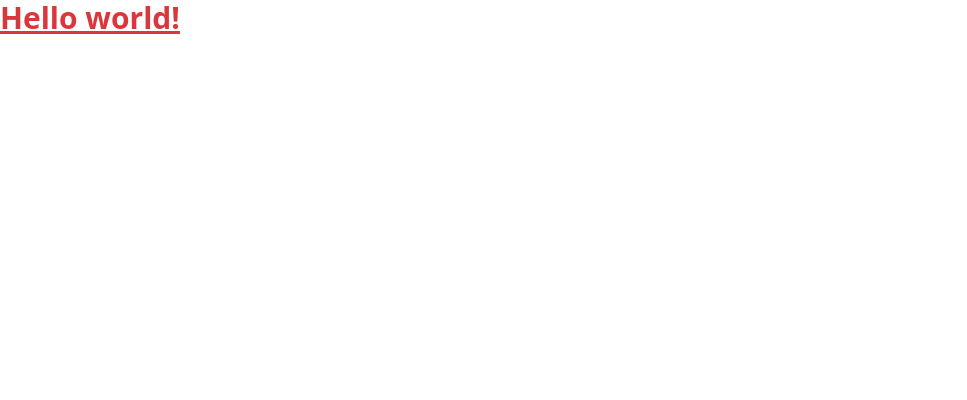
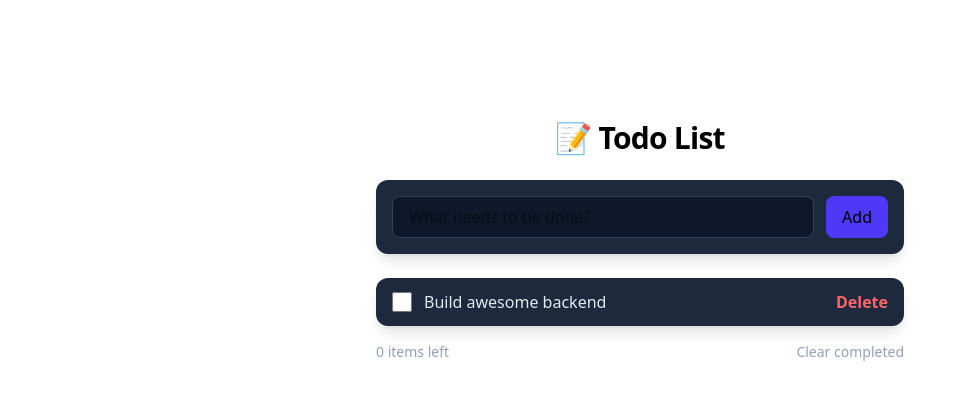
Before and after one commit to CodeWithMe569/todo-list, a plain HTML site: page frontend/index.html in a window 1280 px wide. Shown: the whole page, without its empty margins (0-967 px from the left). Drawn offline with nearby package versions, Linux system fonts and the light colour scheme.

Commit message:
feat(ui): implement todo list interface

```diff
--- a/frontend/index.html
+++ b/frontend/index.html
@@ -1,5 +1,6 @@
 <!doctype html>
 <html>
+
 <head>
   <meta charset="UTF-8" />
   <meta name="viewport" content="width=device-width, initial-scale=1.0" />
@@ -10,11 +11,67 @@
       }
     </style>
 </head>
-  <body>
-    <h1 class="text-3xl font-bold underline text-clifford">
-      Hello world!
+
+<body class="min-h-screen flex items-start justify-center pt-24">
+
+  <div class="w-full max-w-xl p-6">
+
+    <!-- Header -->
+
+    <h1 class="text-3xl font-semibold mb-6 text-center tracking-tight">
+      📝 Todo List
     </h1>
+
+    <!-- Input Card -->
+
+    <div class="bg-slate-800 rounded-xl shadow-lg p-4 mb-6">
+      <div class="flex gap-3">
+        <input id="todoInput" placeholder="What needs to be done?"
+          class="flex-1 px-4 py-2 rounded-lg bg-slate-900 border border-slate-700 focus:outline-none focus:ring-2 focus:ring-indigo-500" />
+        <button class="bg-indigo-600 hover:bg-indigo-700 px-4 py-2 rounded-lg font-medium transition hover:cursor-pointer">
+          Add
+        </button>
+      </div>
+
+    </div>
+
+    <!-- Todo List Card -->
+
+    <div class="bg-slate-800 rounded-xl shadow-lg">
+
+      <ul id="todoList" class="divide-y divide-slate-700">
+
+        <!-- Sample Item -->
+        <li class="flex items-center justify-between px-4 py-3 hover:bg-slate-700/40 hover:rounded-xl rounded-xl transition">
+
+          <div class="flex items-center gap-3">
+            <input type="checkbox" class="w-5 h-5 accent-indigo-500">
+
+            <span class="text-slate-200">
+              Build awesome backend
+            </span>
+          </div>
+
+          <button class="text-red-400 hover:text-red-500 font-semibold hover:cursor-pointer">
+            Delete
+          </button>
+
+        </li>
+
+      </ul>
+
+    </div>
+
+    <!-- Footer Stats -->
+
+    <div class="flex justify-between mt-4 text-sm text-slate-400">
+      <span>0 items left</span>
+      <button class="hover:text-slate-200 hover:cursor-pointer">Clear completed</button>
+    </div>
+
+  </div>
 
   <script src="script.js"></script>
 </body>
+
 </html>
```
Lines whose indentation alone changed are shown as unchanged.
